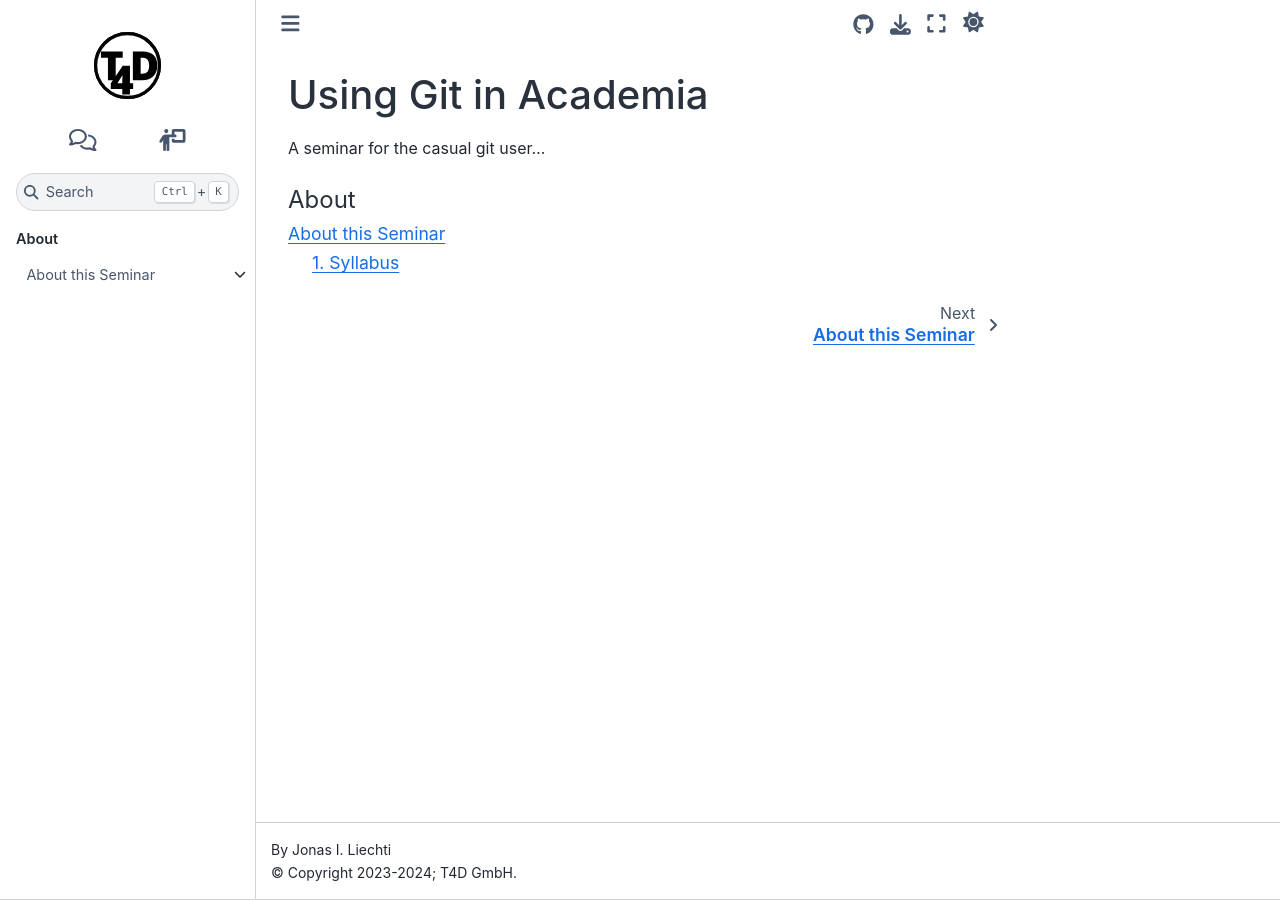
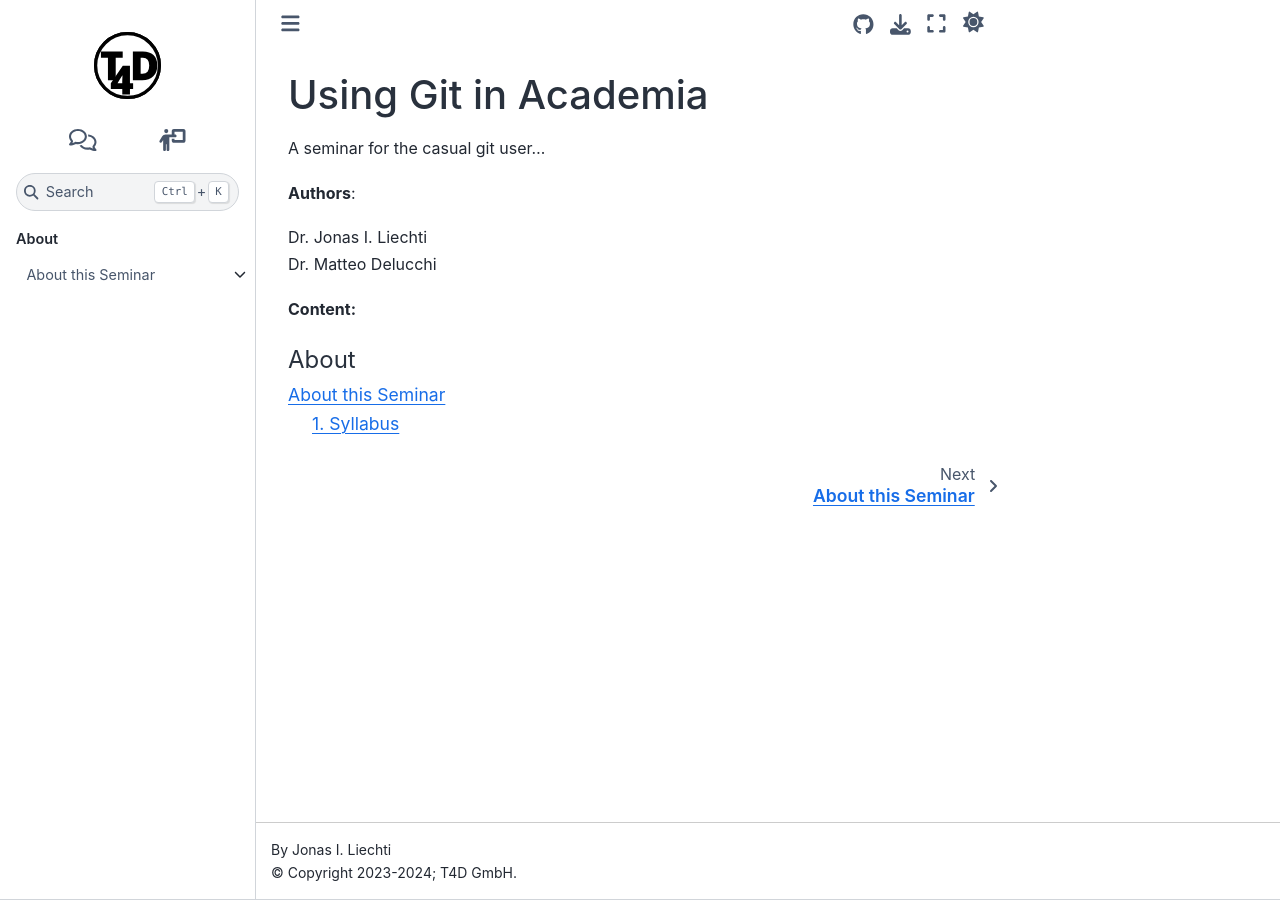
Before and after one commit to t4d-gmbh/using-git-in-academia, a Sphinx documentation site: the page built from source/index.md, in a window 1280 px wide. Built offline with Sphinx 7.4.7 and the Sphinx Book theme 1.1.4, drawn with Linux system fonts in a browser that asks for light colours; pages that are not in the unit, such as notebooks, are missing from menus; the version number could not be read and is left out.

Commit message:
declaring authorship on cover

````diff
--- a/source/index.md
+++ b/source/index.md
@@ -1,6 +1,13 @@
 ```{include} ../README.md
 :end-before: <!-- readme-include -->
 ```
+
+**Authors**:
+
+Dr. Jonas I. Liechti
+Dr. Matteo Delucchi
+
+**Content:**
 
 ```{toctree}
 :caption: About
````
